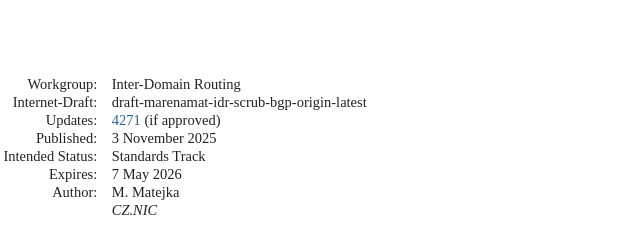
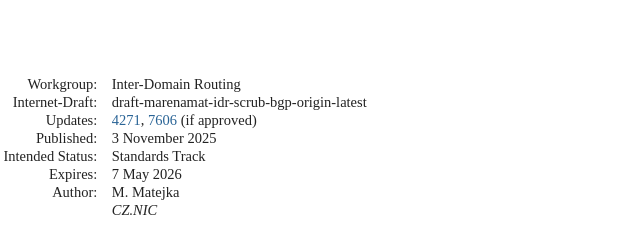
Before and after one commit to marenamat/ietf-draft-marenamat-idr-scrub-bgp-origin, a plain HTML site: page draft-marenamat-idr-scrub-bgp-origin.html in a window 1280 px wide. Shown: the top 243 px of the page, 136-776 px from the left. Drawn offline with Linux system fonts and the light colour scheme; a web font is replaced by a local one.

Commit message:
Script updating gh-pages from f2e2a10. [ci skip]

```diff
--- a/draft-marenamat-idr-scrub-bgp-origin.html
+++ b/draft-marenamat-idr-scrub-bgp-origin.html
@@ -1066,7 +1066,7 @@ svg :is([fill="white"], [fill^="#fff"]) {
 <dd class="internet-draft">draft-marenamat-idr-scrub-bgp-origin-latest</dd>
 <dt class="label-updates">Updates:</dt>
 <dd class="updates">
-<a href="https://www.rfc-editor.org/rfc/rfc4271" class="eref">4271</a> (if approved)</dd>
+<a href="https://www.rfc-editor.org/rfc/rfc4271" class="eref">4271</a>, <a href="https://www.rfc-editor.org/rfc/rfc7606" class="eref">7606</a> (if approved)</dd>
 <dt class="label-published">Published:</dt>
 <dd class="published">
 <time datetime="2025-11-03" class="published">3 November 2025</time>
```
Also changed, not shown: draft-marenamat-idr-scrub-bgp-origin.txt.
